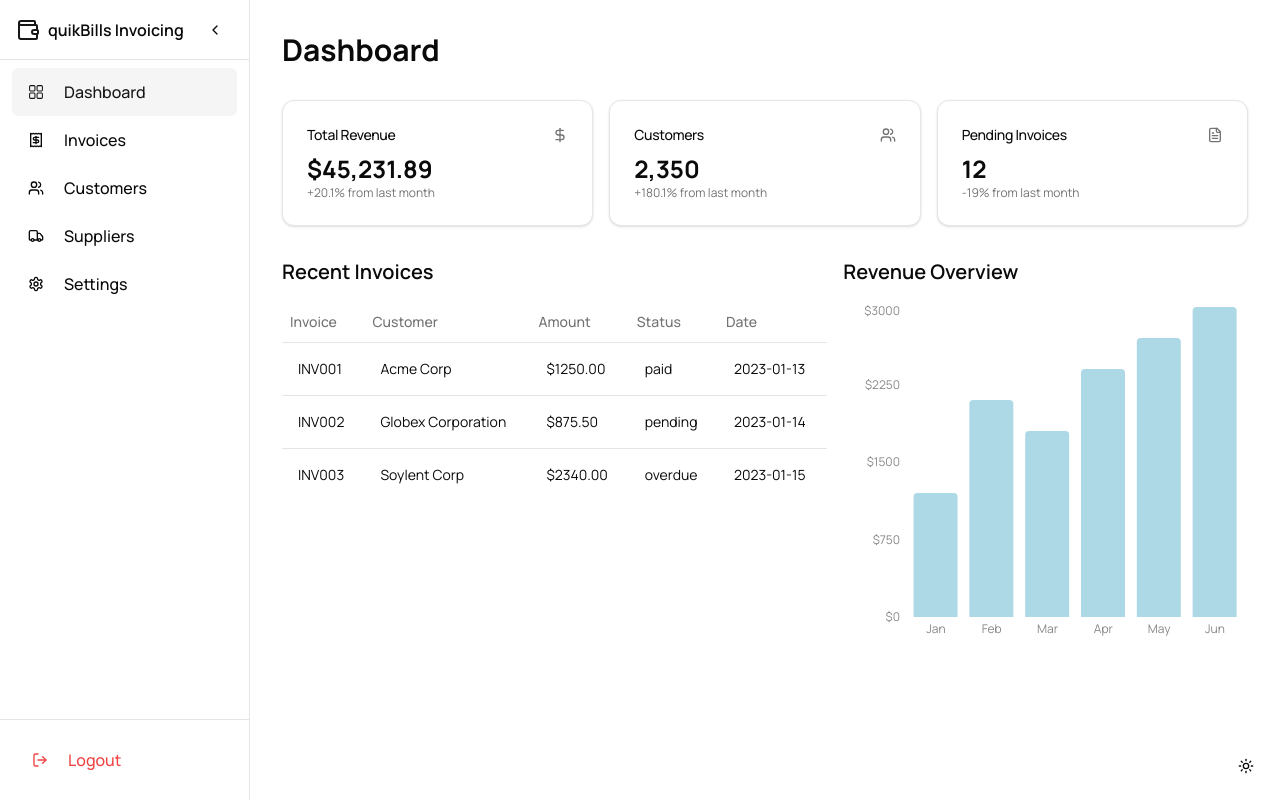
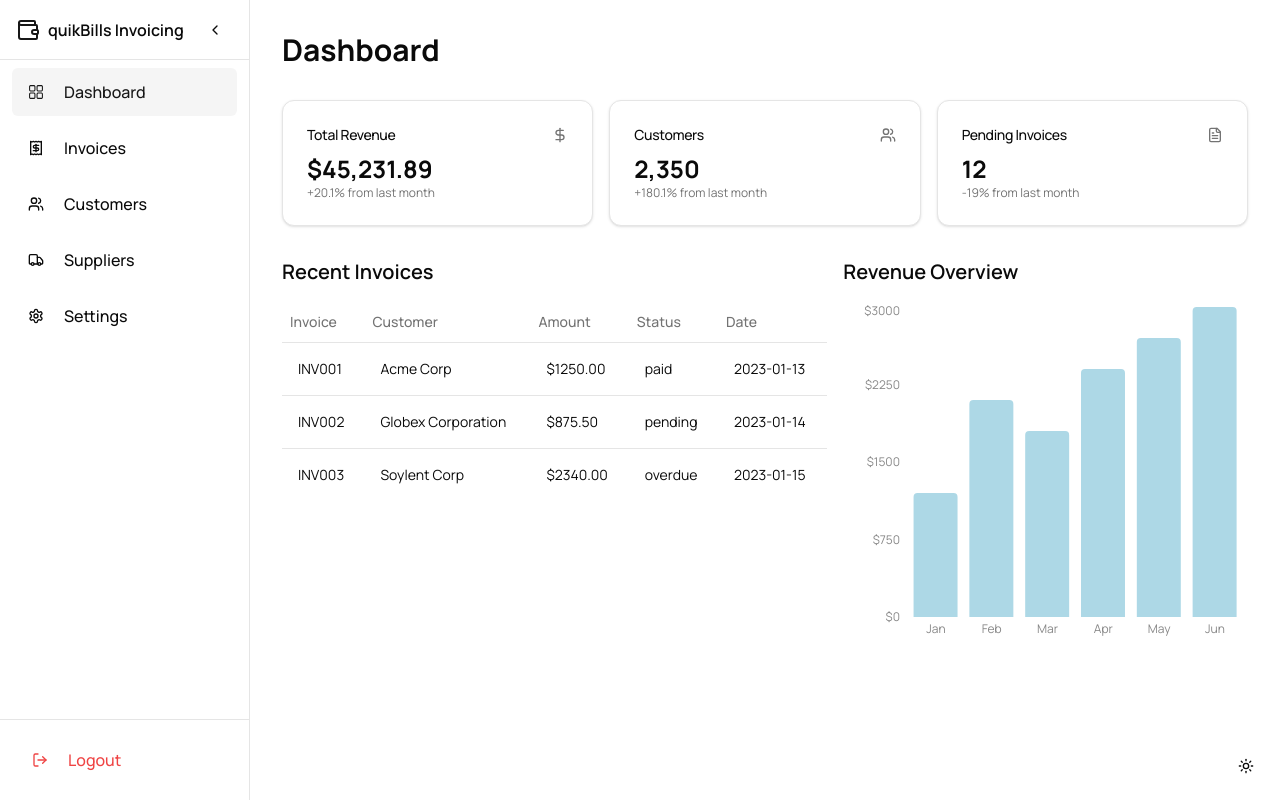
Before and after one commit to mohasinkr/quikbills-invoicing, a Next.js app: page / in a window 1280 px wide. Built offline with nearby package versions, Linux system fonts and the light colour scheme.

Commit message:
feat: update sidebar spacing

```diff
--- a/components/ui/sidebar.tsx
+++ b/components/ui/sidebar.tsx
@@ -53,14 +53,14 @@ const Sidebar = () => {
         </Button>
       </div>
 
-      <ScrollArea className="flex-1 space-y-2 px-3">
-        {/* <div className="space-y-2 py-4"> */}
+      <ScrollArea className="flex-1 px-3 py-2">
+        <div className="flex flex-col space-y-2">
           {SIDEBAR_ITEMS.map((item) => (
-          <Link href={item.href} key={item.href}>
+            <Link href={item.href} key={item.href} className="w-full">
               <Button
                 variant="ghost"
                 className={cn(
-                "h-12 w-full justify-start text-base",
+                  "h-12 w-full justify-start rounded-md text-base",
                   pathname === item.href && "bg-accent text-accent-foreground"
                 )}
               >
@@ -79,7 +79,7 @@ const Sidebar = () => {
               </Button>
             </Link>
           ))}
-        {/* </div> */}
+        </div>
       </ScrollArea>
 
       <div className="border-t p-4">
@@ -88,7 +88,7 @@ const Sidebar = () => {
             <Button
               variant="ghost"
               className={cn(
-                "h-12 w-full justify-start text-base",
+                "h-12 w-full justify-start rounded-md text-base",
                 "transition-[transform,opacity] duration-200"
               )}
             >
```
Lines whose indentation alone changed are shown as unchanged.
